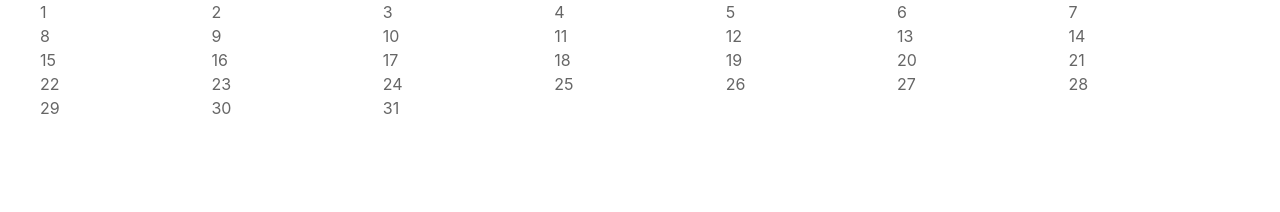
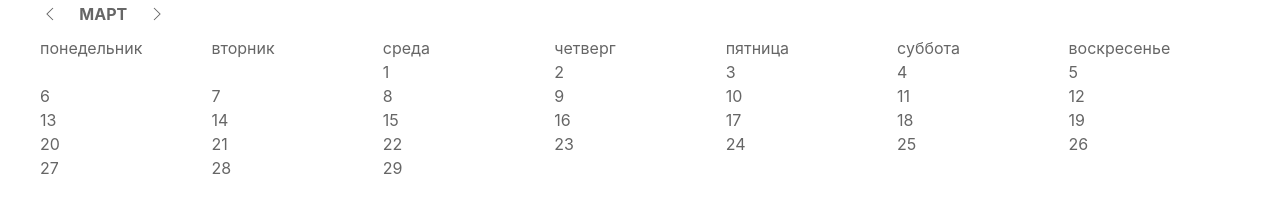
Before and after one commit to BorisKhalkov/Profile, a plain HTML site: page Calendar-Vue/index.html in a window 1280 px wide. Drawn offline with Linux system fonts and the light colour scheme.

Commit message:
added month selector

```diff
--- /dev/null
+++ b/Calendar-Vue/components/calendar-selector.js
@@ -0,0 +1,24 @@
+const calendarSelector = {
+	template: calendarSelectorTpl.innerHTML,
+	data() {
+		return {
+			date: new Date()
+		}
+	},
+	methods: {
+		getMonthTitle() {
+			return getMonthName(this.date.getMonth())
+
+		},
+		nextMonth() {
+			const date = new Date(this.date)
+			date.setMonth(this.date.getMonth() + 1)
+			this.date = date
+		},
+		prevMonth() {
+			const date = new Date(this.date)
+			date.setMonth(this.date.getMonth() - 1)
+			this.date = date
+		}
+	},
+}
--- a/Calendar-Vue/components/calendar.js
+++ b/Calendar-Vue/components/calendar.js
@@ -1,12 +1,25 @@
 const calendar = {
 	template: calendarTpl.innerHTML,
+	components: {
+		calendarSelector,
+	},
 	data() {
 		const currentDay = new Date()
 		const month = currentDay.getMonth()
 		const year = currentDay.getFullYear()
-    const days = getDaysOfMonth(month, year)
+		const daysInMonth = getDaysOfMonth(month, year)
+		const firstDayIndex = getFirstWeekDay(month, year)
+		const days = []
+		for (let i = firstDayIndex; i < daysInMonth; i++) {
+			days[i] = i + 1 - firstDayIndex
+		}
 		return {
 			days,
 		}
 	},
+	methods: {
+		weekday(i) {
+			return getWeekdayName(i)
+		},
+	},
 }
--- a/Calendar-Vue/index.html
+++ b/Calendar-Vue/index.html
@@ -24,11 +24,23 @@
 	</div>
 
 	<template id="calendarTpl">
+		<calendar-selector class="uk-margin-small calendar"></calendar-selector>
 		<div class="uk-flex uk-flex-wrap">
+			<div v-for="(_, i) in 7" class="calendar-item">{{weekday(i)}}</div>
 			<div v-for="i in days" class="calendar-item">{{i}}</div>
 		</div>
 	</template>
 
+	<template id="calendarSelectorTpl">
+		<div class="uk-width-1-3">
+			<button class="uk-margin-small-right" uk-icon="chevron-left" @click="prevMonth"></button>
+			<span class="uk-text-bold uk-text-center uk-text-uppercase uk-width-1-6 uk-inline-block">{{getMonthTitle()}}</span>
+			<button class="uk-margin-small-left" uk-icon="chevron-right" @click="nextMonth"></button>
+
+		</div>
+	</template>
+
+	<script src="components/calendar-selector.js"></script>
 	<script src="components/calendar.js"></script>
 	<script src="app.js"></script>
 </body>
--- a/Calendar-Vue/libs/date-utils.js
+++ b/Calendar-Vue/libs/date-utils.js
@@ -6,8 +6,39 @@ function getDaysOfMonth(month, year) {
 	return new Date(year, month + 1, 0).getDate()
 }
 
-function n(str, char) {
-	return [...str].filter(ch => char === ch).length
+assertEquals(getDaysOfMonth(0, 2021), 31)
+assertEquals(getDaysOfMonth(1, 2021), 28)
+assertEquals(getDaysOfMonth(3, 2021), 30)
+assertEquals(getDaysOfMonth(2, 2021), 31)
+assertEquals(getDaysOfMonth(1, 2020), 29)
+assertEquals(getDaysOfMonth(11, 1555), 31)
+
+function getFirstWeekDay(month, year) {
+	return new Date(year, month, 1).getUTCDay()
 }
 
-assertEquals(n('hello', 'l'), 2)
+assertEquals(getFirstWeekDay(4, 2021), 5)
+assertEquals(getFirstWeekDay(5, 2021), 1)
+assertEquals(getFirstWeekDay(10, 2021), 0)
+assertEquals(getFirstWeekDay(7, 2021), 6)
+
+function getWeekdayName(index) {
+	const d = new Date('2022-03-07')
+	d.setDate(d.getDate() + index)
+	return d.toLocaleDateString('ru-RU', {weekday: 'long'})
+}
+
+assertEquals(getWeekdayName(0), 'понедельник')
+assertEquals(getWeekdayName(2), 'среда')
+assertEquals(getWeekdayName(5), 'суббота')
+assertEquals(getWeekdayName(6), 'воскресенье')
+
+function getMonthName(index) {
+	const d = new Date(2020, index, 1)
+	return d.toLocaleDateString('ru-RU', {month: 'long'})
+}
+
+assertEquals(getMonthName(0), 'январь')
+assertEquals(getMonthName(3), 'апрель')
+assertEquals(getMonthName(7), 'август')
+assertEquals(getMonthName(11), 'декабрь')
```
Also changed, not shown: Calendar-Vue/app.js (+4 -3 lines). Lines whose indentation alone changed are shown as unchanged.
